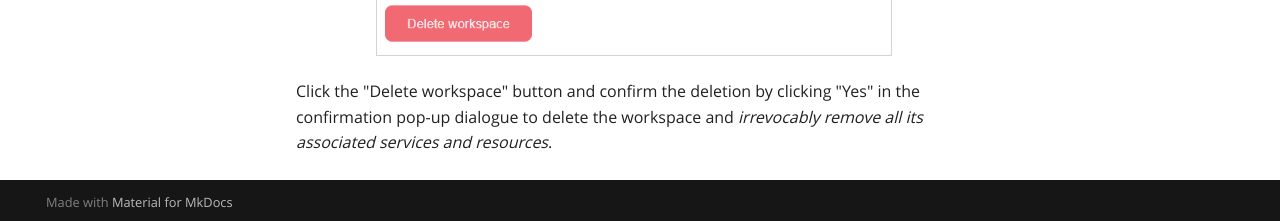
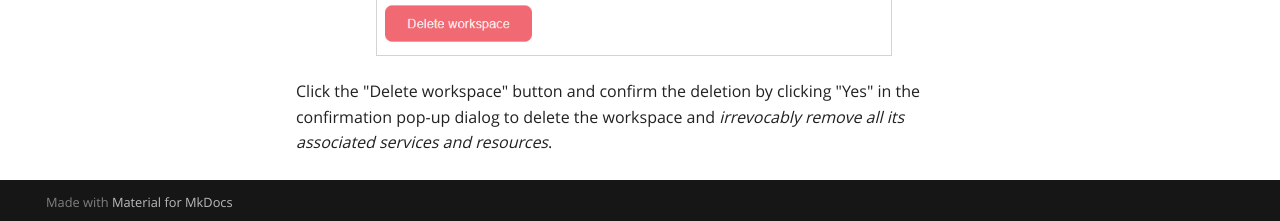
Before and after one commit to sorbay/sorbay-documentation, an MkDocs documentation site: the page built from docs/en/settings.md, in a window 1280 px wide and 1386 px high. Shown: the part 1162-1383 px from the top of the window. Built offline with MkDocs 1.6.1 and Material for MkDocs 9.7.7, drawn with Linux system fonts in a browser that asks for light colours.

Commit message:
dialogue to dialog

```diff
--- a/docs/en/settings.md
+++ b/docs/en/settings.md
@@ -27,5 +27,5 @@ Finally you can delete the currently selected workspace:
 <img style="margin-left: 80px; width: 75%; border: 1px; border-style: solid; border-color: lightgray" src="../img/settings_delete-workspace.png">
 
 Click the "Delete workspace" button and confirm the deletion by clicking "Yes" in the
-confirmation pop-up dialogue to delete the workspace and *irrevocably remove all its
+confirmation pop-up dialog to delete the workspace and *irrevocably remove all its
 associated services and resources*.
```
Also changed, not shown: docs/en/profile.md (+3 -3 lines), docs/en/services.md (+1 -1 lines), docs/en/sorbay_ciam.md (+1 -1 lines).
